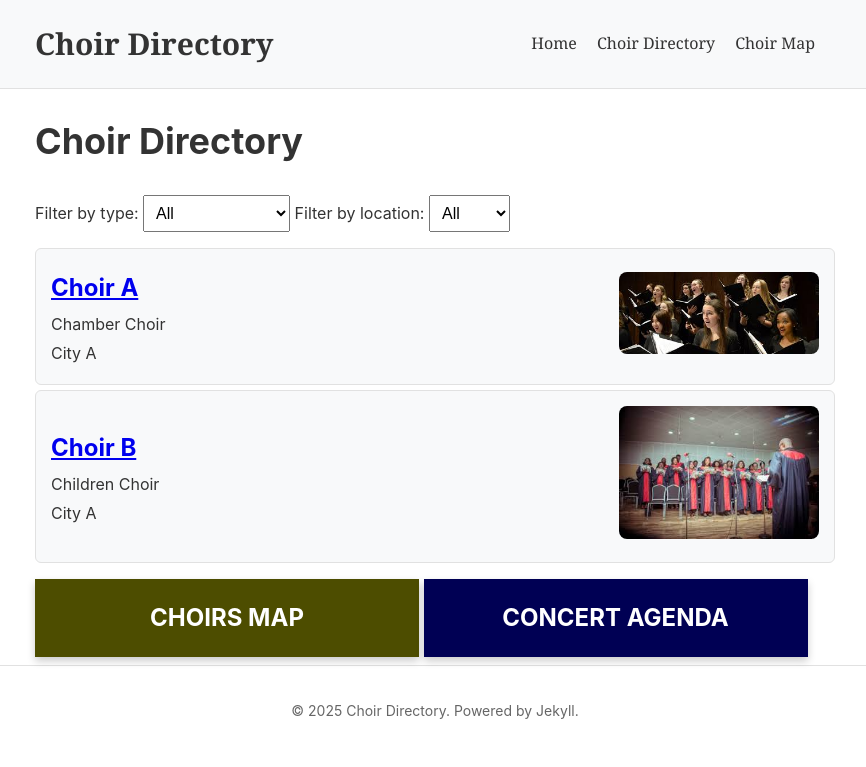
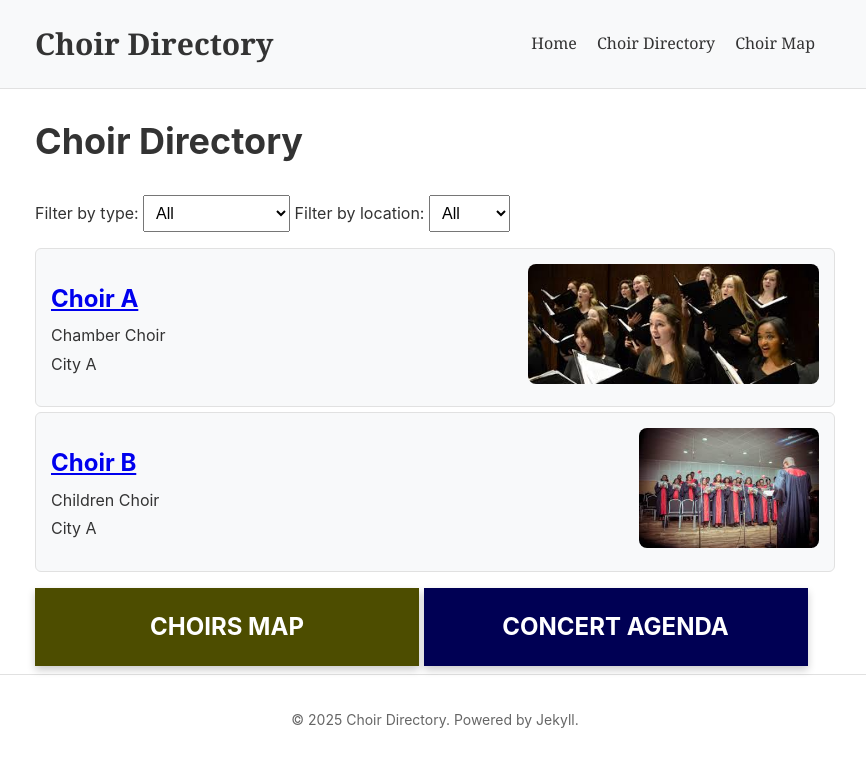
Before and after one commit to jllobera/choir-directory, a Jekyll site: the page built from directory.html, in a window 1280 px wide. Shown: the top 767 px of the page, without its empty margins (205-1071 px from the left). Built offline with Jekyll 4.4.1, drawn with Linux system fonts in a browser that asks for light colours; a script that is not in the unit is left out.

Commit message:
Update directory.html
Fix image height and not width.

```diff
--- a/directory.html
+++ b/directory.html
@@ -111,8 +111,8 @@ title: Choir Directory
   }
 
   .choir-image img {
-    width: 200px;  /* Adjust width as needed */
-    height: auto;
+    width: auto;  /* Adjust width as needed */
+    height: 120px;
     border-radius: 8px;
     object-fit: cover;
   }
```
